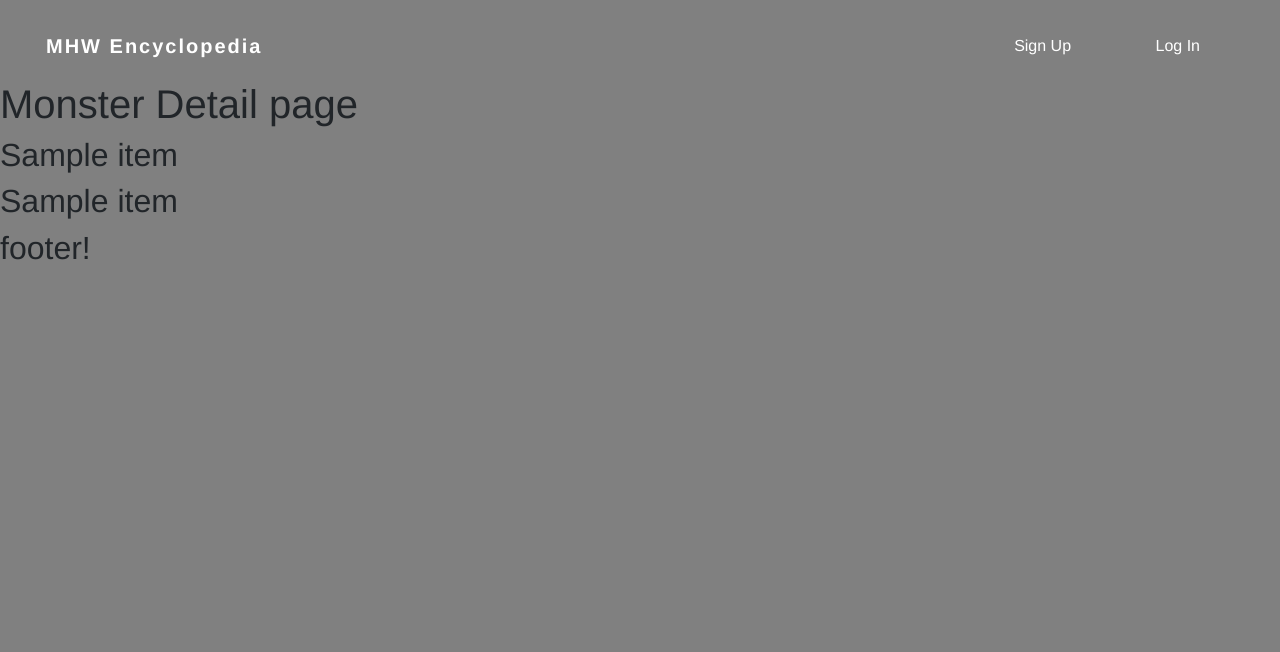
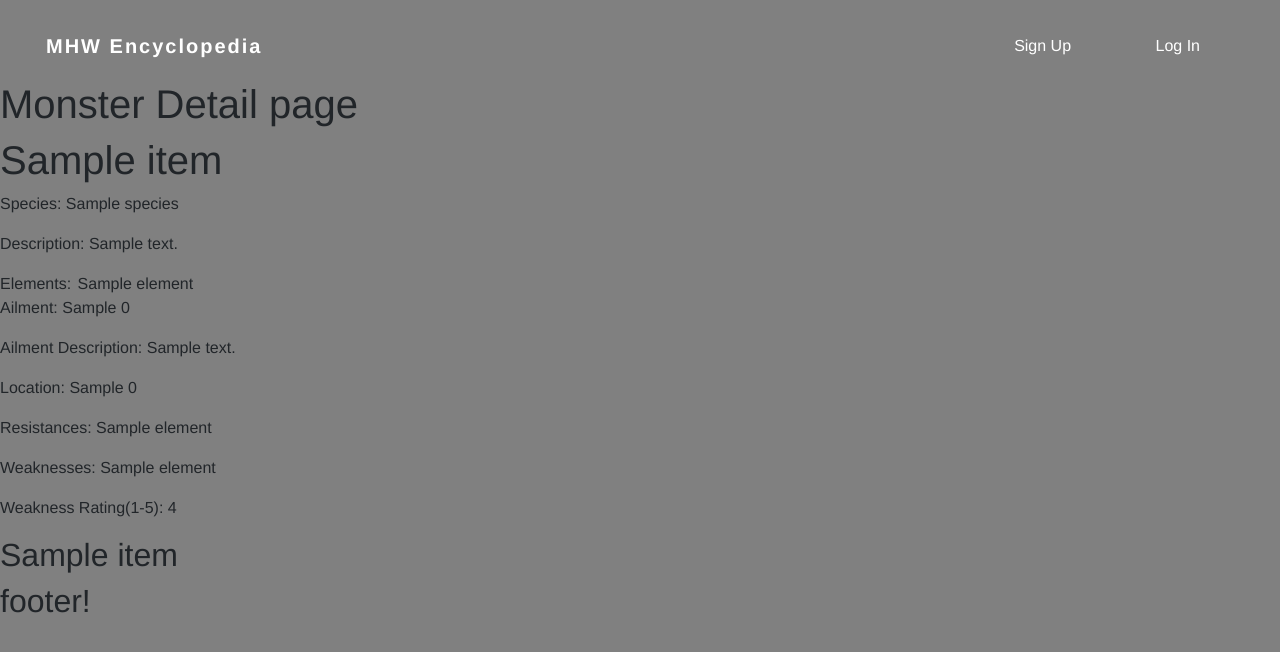
Before and after one commit to EricHungGA/MHW-Encyclopedia, a Django app: page /small_monster/1 in a window 1280 px wide. Shown: the top 652 px of the page. Run offline with Django 4.2, Linux system fonts and the light colour scheme; tables that the repository leaves empty hold one stand-in row (values such as "Sample post"); a database or web service that is not in the repository returns one stand-in record (values such as "Sample title"); data that the repository does not hold is empty; some libraries are stand-ins or nearby versions.

Commit message:
organizing fields and monster detail page

```diff
--- a/main_app/templates/monster_detail.html
+++ b/main_app/templates/monster_detail.html
@@ -3,7 +3,29 @@
 
 <h1>Monster Detail page</h1>
 
-<h2>{{ monster.name }}</h2>
+<h1>{{ monster.name }}</h1>
+<p>Species: {{ monster.species }}</p>
+<p>Description: {{ monster.description }}</p>
+
+{% if monster.elements %}
+    <p class="element">Elements:</p>
+    {% for element in monster.elements %}
+        <p class="element">{{ element }}</p>
+    {% endfor %}
+{% else %}
+    <p>Elements: None</p>
+{% endif %}
+
+{% if monster.ailments %}
+    <p>Ailment: {{ monster.ailments.0.name }}</p>
+    <p>Ailment Description: {{ monster.ailments.0.description }}</p>
+{% endif %}
+
+<p>Location: {{ monster.locations.0.name }}</p>
+<p>Resistances: {{ monster.resistances.0.element }}</p>
+<p>Weaknesses: {{ monster.weaknesses.0.element }}</p>
+<p>Weakness Rating(1-5): {{ monster.weaknesses.0.stars }}</p>
+
 <h2>{{ monster }}</h2>
 
 {% endblock %}
--- a/static/css/styles.css
+++ b/static/css/styles.css
@@ -199,3 +199,8 @@ nav ul li a {
     transform: translateX(-50%);
     bottom: 10px;
   }
+
+p.element {
+    display: inline;
+    margin-right: 2px;
+}
```
